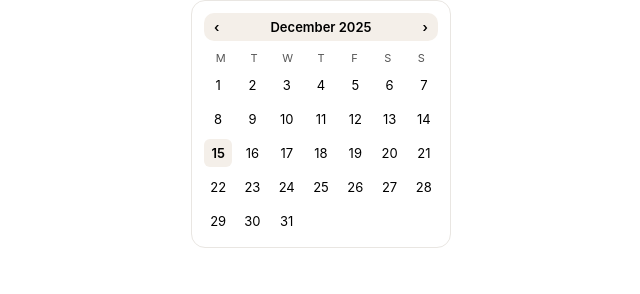
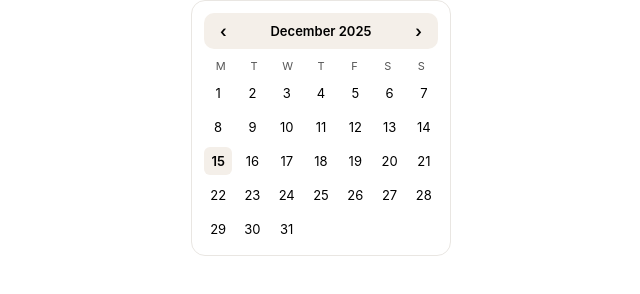
Before and after one commit to MiskaNotion/neutral-calendar, a plain HTML site: page index.html in a window 1280 px wide. Shown: the whole page, without its empty margins (319-959 px from the left). Drawn offline with Linux system fonts and the light colour scheme.

Commit message:
index.html

```diff
--- a/index.html
+++ b/index.html
@@ -37,9 +37,13 @@ html, body {
   font-weight: 600;
 }
 
-.header span {
+/* REAL clickable buttons */
+.nav {
+  all: unset;
   cursor: pointer;
-  user-select: none;
+  font-size: 16px;
+  padding: 4px 6px;
+  line-height: 1;
 }
 
 .weekdays {
@@ -76,9 +80,9 @@ html, body {
 <div class="wrapper">
   <div class="calendar">
     <div class="header">
-      <span id="prev">‹</span>
+      <button class="nav" id="prev">‹</button>
       <span id="monthYear"></span>
-      <span id="next">›</span>
+      <button class="nav" id="next">›</button>
     </div>
 
     <div class="weekdays">
@@ -113,7 +117,7 @@ function renderCalendar() {
   const daysInMonth = new Date(year, month + 1, 0).getDate();
 
   for (let i = 1; i < firstDay; i++) {
-    daysEl.innerHTML += `<div></div>`;
+    daysEl.innerHTML += "<div></div>";
   }
 
   for (let d = 1; d <= daysInMonth; d++) {
@@ -128,15 +132,15 @@ function renderCalendar() {
   }
 }
 
-prevBtn.onclick = () => {
+prevBtn.addEventListener("click", () => {
   currentDate.setMonth(currentDate.getMonth() - 1);
   renderCalendar();
-};
+});
 
-nextBtn.onclick = () => {
+nextBtn.addEventListener("click", () => {
   currentDate.setMonth(currentDate.getMonth() + 1);
   renderCalendar();
-};
+});
 
 renderCalendar();
 </script>
```
